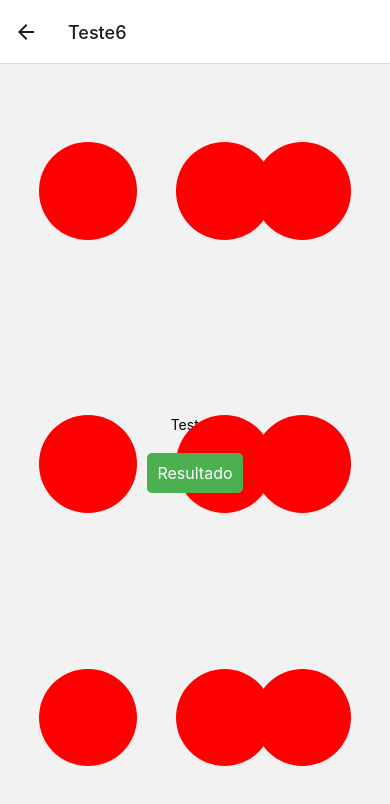
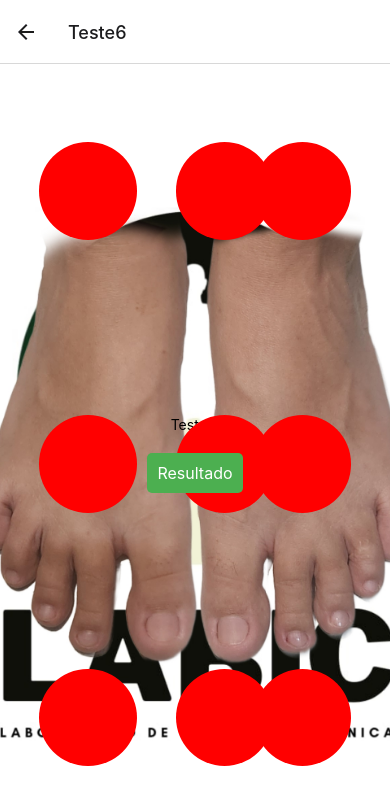
Before and after one commit to Carlos-Henrique-Ciencias/Teste-Diabete-PE, a React Native app: screen /Teste6 in a window 390 px wide. Shown: the top 804 px of the page. Built offline with nearby package versions, Linux system fonts and the light colour scheme.

Commit message:
quase terminando

```diff
--- a/paginas/inicio.js
+++ b/paginas/inicio.js
@@ -1,6 +1,6 @@
 import React, { useState } from 'react';
 import { View, Text, TextInput, Button, StyleSheet, ImageBackground } from 'react-native';
-import peFundo from '../imagensDoCarlao/imagemPe1.png'; // Ajuste o caminho conforme a localização de seu arquivo
+import peFundo from '../imagensDoCarlao/labicBg.png'; // Ajuste o caminho conforme a localização de seu arquivo
 
 const Cadastro = ({ navigation }) => {
     const [nome, setNome] = useState('');
@@ -54,7 +54,6 @@ const styles = StyleSheet.create({
         flex: 1,
         alignItems: 'center',
         justifyContent: 'center',
-        padding: 20,
         width: '100%',
         height: '100%',
     },
--- a/paginas/teste1.js
+++ b/paginas/teste1.js
@@ -1,6 +1,6 @@
 import React, { useState } from 'react';
 import { View, Text, StyleSheet, TouchableOpacity, Dimensions, ImageBackground } from 'react-native';
-import peFundo from '../imagensDoCarlao/imagemPe1.png'; // Ajuste o caminho conforme a localização de seu arquivo
+import peFundo from '../imagensDoCarlao/imagemPe2.png'; // Ajuste o caminho conforme a localização de seu arquivo
 
 const Teste1 = ({ navigation }) => {
     const [listaBotoesTeste1, setListaBotoesTeste1] = useState([false, false, false, false, false, false, false, false, false]);
--- a/paginas/teste2.js
+++ b/paginas/teste2.js
@@ -1,5 +1,6 @@
 import React, { useState } from 'react';
-import { View, Text, StyleSheet, TouchableOpacity, Dimensions } from 'react-native';
+import { View, Text, StyleSheet, TouchableOpacity, Dimensions, ImageBackground } from 'react-native';
+import peFundo from '../imagensDoCarlao/imagemPe1.png';
 
 const Teste2 = ({ navigation, route }) => {
     const [listaBotoesTeste2, setlistaBotoesTeste2] = useState([false, false, false, false, false, false, false, false, false]);
@@ -19,7 +20,7 @@ const Teste2 = ({ navigation, route }) => {
     }
 
     return (
-        <View style={styles.container}>
+        <ImageBackground source={peFundo} style={styles.container}>
             <Text>Teste 2</Text>
 
             {/* Botões */}
@@ -36,7 +37,7 @@ const Teste2 = ({ navigation, route }) => {
             <TouchableOpacity style={styles.navigateButton} onPress={navigateToTest3}>
                 <Text style={styles.navigateButtonText}>Ir para o Final</Text>
             </TouchableOpacity>
-        </View>
+        </ImageBackground>
     );
 };
 
@@ -54,7 +55,9 @@ const styles = StyleSheet.create({
     container: {
         flex: 1,
         alignItems: 'center',
-        justifyContent: 'center'
+        justifyContent: 'center',
+        width: '100%',
+        height: '100%',
     },
     roundButton1: {
         ...roundButtonBase,
--- a/paginas/teste3.js
+++ b/paginas/teste3.js
@@ -1,5 +1,6 @@
 import React, { useState } from 'react';
-import { View, Text, StyleSheet, TouchableOpacity, Dimensions } from 'react-native';
+import { View, Text, StyleSheet, TouchableOpacity, Dimensions, ImageBackground } from 'react-native';
+import peFundo from '../imagensDoCarlao/imagemPe2';
 
 const Teste3 = ({ navigation, route }) => {
     const [listaBotoesTeste3, setListaBotoesTeste3] = useState([false, false, false, false, false, false, false, false, false]);
@@ -20,7 +21,7 @@ const Teste3 = ({ navigation, route }) => {
     }
 
     return (
-        <View style={styles.container}>
+        <ImageBackground source={peFundo} style={styles.container}>
             <Text>Teste 3</Text>
 
             {/* Botões */}
@@ -37,7 +38,7 @@ const Teste3 = ({ navigation, route }) => {
             <TouchableOpacity style={styles.navigateButton} onPress={navigateToTest4}>
                 <Text style={styles.navigateButtonText}>Ir para o Final</Text>
             </TouchableOpacity>
-        </View>
+        </ImageBackground>
     );
 };
 
@@ -55,7 +56,9 @@ const styles = StyleSheet.create({
     container: {
         flex: 1,
         alignItems: 'center',
-        justifyContent: 'center'
+        justifyContent: 'center',
+        width: '100%',
+        height: '100%',
     },
     roundButton1: {
         ...roundButtonBase,
--- a/paginas/teste4.js
+++ b/paginas/teste4.js
@@ -1,5 +1,6 @@
 import React, { useState } from 'react';
-import { View, Text, StyleSheet, TouchableOpacity, Dimensions } from 'react-native';
+import { View, Text, StyleSheet, TouchableOpacity, Dimensions, ImageBackground } from 'react-native';
+import peFundo from '../imagensDoCarlao/imagemPe1';
 
 const Teste4 = ({ navigation, route }) => {
     const [listaBotoesTeste4, setlistaBotoesTeste4] = useState([false, false, false, false, false, false, false, false, false]);
@@ -21,7 +22,7 @@ const Teste4 = ({ navigation, route }) => {
     }
 
     return (
-        <View style={styles.container}>
+        <ImageBackground source={peFundo} style={styles.container}>
             <Text>Teste 4</Text>
 
             {/* Botões */}
@@ -38,7 +39,7 @@ const Teste4 = ({ navigation, route }) => {
             <TouchableOpacity style={styles.navigateButton} onPress={navigateToTest5}>
                 <Text style={styles.navigateButtonText}>Próximo</Text>
             </TouchableOpacity>
-        </View>
+        </ImageBackground>
     );
 };
 
@@ -56,7 +57,10 @@ const styles = StyleSheet.create({
     container: {
         flex: 1,
         alignItems: 'center',
-        justifyContent: 'center'
+        justifyContent: 'center',
+        height: '100%',
+        width: '100%',
+
     },
     roundButton1: {
         ...roundButtonBase,
--- a/paginas/teste5.js
+++ b/paginas/teste5.js
@@ -1,5 +1,6 @@
 import React, { useState } from 'react';
-import { View, Text, StyleSheet, TouchableOpacity, Dimensions } from 'react-native';
+import { View, Text, StyleSheet, TouchableOpacity, Dimensions, ImageBackground } from 'react-native';
+import peFundo from '../imagensDoCarlao/imagemPe2';
 
 const Teste5 = ({ navigation, route }) => {
     const [listaBotoesTeste5, setListaBotoesTeste5] = useState([false, false, false, false, false, false, false, false, false]);
@@ -22,7 +23,7 @@ const Teste5 = ({ navigation, route }) => {
     }
 
     return (
-        <View style={styles.container}>
+        <ImageBackground source={peFundo} style={styles.container}>
             <Text>Teste 3</Text>
 
             {/* Botões */}
@@ -39,7 +40,7 @@ const Teste5 = ({ navigation, route }) => {
             <TouchableOpacity style={styles.navigateButton} onPress={navigateToTest6}>
                 <Text style={styles.navigateButtonText}>Ir para o Final</Text>
             </TouchableOpacity>
-        </View>
+        </ImageBackground>
     );
 };
 
@@ -57,7 +58,9 @@ const styles = StyleSheet.create({
     container: {
         flex: 1,
         alignItems: 'center',
-        justifyContent: 'center'
+        justifyContent: 'center',
+        width: '100%',
+        height: '100%',
     },
     roundButton1: {
         ...roundButtonBase,
--- a/paginas/teste6.js
+++ b/paginas/teste6.js
@@ -1,5 +1,6 @@
 import React, { useState } from 'react';
-import { View, Text, StyleSheet, TouchableOpacity, Dimensions } from 'react-native';
+import { View, Text, StyleSheet, TouchableOpacity, Dimensions, ImageBackground } from 'react-native';
+import peFundo from '../imagensDoCarlao/imagemPe1.png';
 
 const Teste6 = ({ navigation, route }) => {
     const [listaBotoesTeste6, setListaBotoesTeste6] = useState([false, false, false, false, false, false, false, false, false]);
@@ -23,7 +24,7 @@ const Teste6 = ({ navigation, route }) => {
     }
 
     return (
-        <View style={styles.container}>
+        <ImageBackground source={peFundo} style={styles.container}>
             <Text>Teste 3</Text>
 
             {/* Botões */}
@@ -40,7 +41,7 @@ const Teste6 = ({ navigation, route }) => {
             <TouchableOpacity style={styles.navigateButton} onPress={navigateToFinal}>
                 <Text style={styles.navigateButtonText}>Resultado</Text>
             </TouchableOpacity>
-        </View>
+            </ImageBackground>
     );
 };
 
@@ -58,7 +59,10 @@ const styles = StyleSheet.create({
     container: {
         flex: 1,
         alignItems: 'center',
-        justifyContent: 'center'
+        justifyContent: 'center',
+        padding: 20,
+        width: '100%',
+        height: '100%',
     },
     roundButton1: {
         ...roundButtonBase,
```
Also changed, not shown: imagensDoCarlao/labicBg.png (added).
